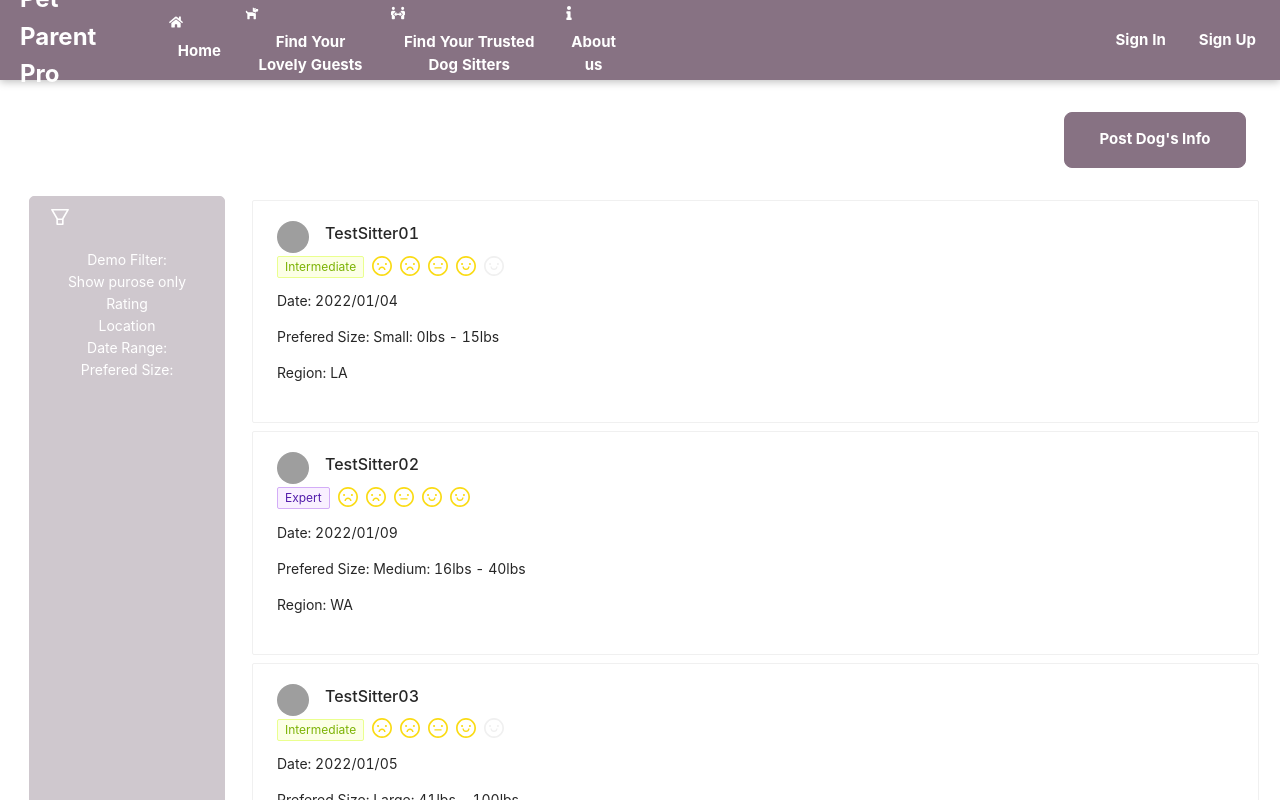
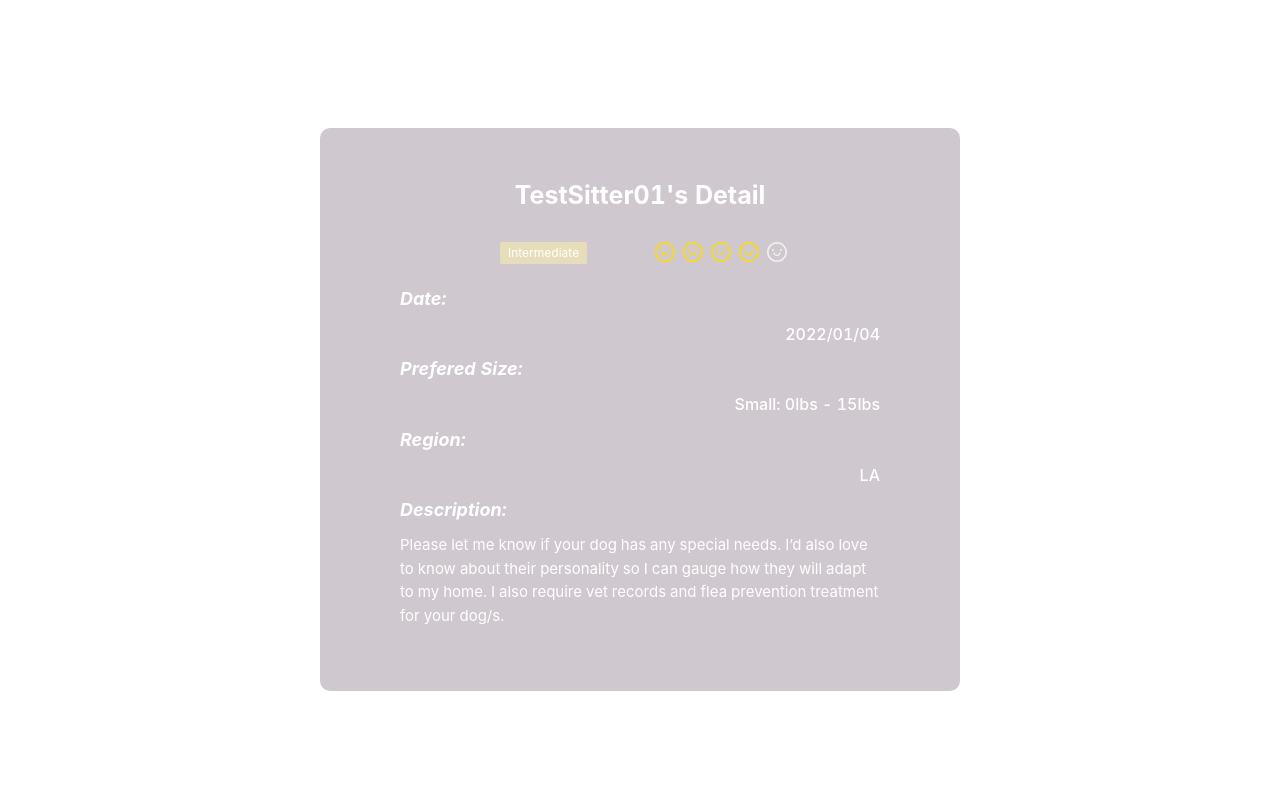
Before and after one commit to JasonLengUSC/Pet-Parent-Pro, a React (Create React App) app: page /sitters/TestSitter01 in a window 1280 px wide. Shown: the top 800 px of the page. Built offline with nearby package versions, Linux system fonts and the light colour scheme; grey boxes are pictures that could not be loaded.

Commit message:
PPP-25 feature Dog and Sitter card detail page implemeneted

```diff
--- a/src/App.js
+++ b/src/App.js
@@ -3,7 +3,9 @@ import "antd/dist/antd.min.css";
 
 import Home from "./pages/HeaderPages/Home";
 import Dogs from "./pages/HeaderPages/Dogs";
+import DogDetail from "./pages/HeaderPages/DogDetail";
 import Sitters from "./pages/HeaderPages/Sitters";
+import SitterDetail from "./pages/HeaderPages/SitterDetail";
 import About from "./pages/HeaderPages/About";
 import ForgetPassword from "./pages/ForgetPassword";
 import NotFound from "./pages/NotFound";
@@ -18,11 +20,17 @@ function App() {
         <Route path="/home" exact>
           <Home />
         </Route>
-        <Route path="/dogs">
+        <Route path="/dogs" exact>
           <Dogs />
         </Route>
-        <Route path="/sitters">
+        <Route path="/dogs/:dogId">
+          <DogDetail />
+        </Route>
+        <Route path="/sitters" exact>
           <Sitters />
+        </Route>
+        <Route path="/sitters/:sitterId">
+          <SitterDetail />
         </Route>
         <Route path="/about">
           <About />
--- /dev/null
+++ b/src/pages/HeaderPages/DogDetail.js
@@ -0,0 +1,105 @@
+import { useParams } from "react-router-dom";
+
+import { WrapFigure } from "./DogDetailStyles";
+
+const DUMMY_DOGS = [
+  {
+    username: "TestDogParent01",
+    date: "2022/01/04",
+    dogId: "Milo",
+    breed: "Husky",
+    region: "LA",
+    description:
+      "He is two years old, super adorable and cute. Never barks at night, loves paly with people. Feel free to contact for more info.",
+  },
+  {
+    username: "TestDogParent02",
+    date: "2022/01/09",
+    dogId: "Ollie",
+    breed: "Husky",
+    region: "WA",
+    description:
+      "He is two years old, super adorable and cute. Never barks at night, loves paly with people. Feel free to contact for more info.",
+  },
+  {
+    username: "TestDogParent03",
+    date: "2022/01/05",
+    dogId: "Leo",
+    breed: "Husky",
+    region: "VA",
+    description:
+      "He is two years old, super adorable and cute. Never barks at night, loves paly with people. Feel free to contact for more info.",
+  },
+  {
+    username: "TestDogParent04",
+    date: "2022/01/03",
+    dogId: "Blue",
+    breed: "Husky",
+    region: "FL",
+    description:
+      "He is two years old, super adorable and cute. Never barks at night, loves paly with people. Feel free to contact for more info.",
+  },
+  {
+    username: "TestDogParent05",
+    date: "2022/02/01",
+    dogId: "Loki",
+    breed: "Husky",
+    region: "AZ",
+    description:
+      "He is two years old, super adorable and cute. Never barks at night, loves paly with people. Feel free to contact for more info.",
+  },
+  {
+    username: "TestDogParent06",
+    date: "2022/02/02",
+    dogId: "Cookie",
+    breed: "Husky",
+    region: "MN",
+    description:
+      "He is two years old, super adorable and cute. Never barks at night, loves paly with people. Feel free to contact for more info.",
+  },
+  {
+    username: "TestDogParent07",
+    date: "2022/02/04",
+    dogId: "Cooper",
+    breed: "Husky",
+    region: "WA",
+    description:
+      "He is two years old, super adorable and cute. Never barks at night, loves paly with people. Feel free to contact for more info.",
+  },
+  {
+    username: "TestDogParent08",
+    date: "2022/01/31",
+    dogId: "Bella",
+    breed: "Husky",
+    region: "LA",
+    description:
+      "He is two years old, super adorable and cute. Never barks at night, loves paly with people. Feel free to contact for more info.",
+  },
+];
+
+const DogDetail = () => {
+  const params = useParams();
+
+  const dog = DUMMY_DOGS.find((dog) => dog.dogId === params.dogId);
+
+  if (!dog) {
+    return <p>No such dog found!</p>;
+  }
+
+  return (
+    <WrapFigure>
+      <h1>{dog.dogId}'s Detail </h1>
+      <h2>Parent:</h2>
+      <h3>{dog.username}</h3>
+      <h2>Date:</h2>
+      <h3>{dog.date}</h3>
+      <h2>Breed: </h2>
+      <h3>{dog.breed}</h3>
+      <h2>Region:</h2>
+      <h3>{dog.region}</h3>
+      <h2>Description: </h2>
+      <p>{dog.description}</p>
+    </WrapFigure>
+  );
+};
+export default DogDetail;
--- /dev/null
+++ b/src/pages/HeaderPages/DogDetailStyles.js
@@ -0,0 +1,40 @@
+import styled from "styled-components";
+
+const WrapFigure = styled.figure`
+  background-color: #cfc8ce;
+  color: white;
+  border-radius: 10px;
+  padding-top: 3rem;
+  padding-bottom: 3rem;
+  padding-left: 5rem;
+  padding-right: 5rem;
+  margin: 8rem auto;
+  width: 90%;
+  max-width: 40rem;
+  & h1 {
+    font-size: 25px;
+    font-weight: bold;
+    color: white;
+    margin-bottom: 20px;
+    text-align: center;
+  }
+  & h2 {
+    font-style: italic;
+    font-size: 18px;
+    font-weight: bold;
+    text-align: left;
+    color: white;
+  }
+  & h3 {
+    font-size: 16px;
+    color: white;
+    text-align: right;
+  }
+  & p {
+    font-size: 15px;
+    color: white;
+    text-align: left;
+  }
+`;
+
+export { WrapFigure };
--- /dev/null
+++ b/src/pages/HeaderPages/SitterDetail.js
@@ -0,0 +1,123 @@
+import { useParams } from "react-router-dom";
+
+import { Rate, Tag } from "antd";
+
+import { FrownOutlined, MehOutlined, SmileOutlined } from "@ant-design/icons";
+
+import { WrapFigure } from "./SitterDetailStyles";
+
+const DUMMY_SITTERS = [
+  {
+    sitterId: "TestSitter01",
+    rating: 4,
+    date: "2022/01/04",
+    preferedSize: "Small: 0lbs - 15lbs",
+    region: "LA",
+    tag: "Intermediate",
+    description:
+      "Please let me know if your dog has any special needs. I’d also love to know about their personality so I can gauge how they will adapt to my home. I also require vet records and flea prevention treatment for your dog/s.",
+  },
+  {
+    sitterId: "TestSitter02",
+    rating: 5,
+    date: "2022/01/09",
+    preferedSize: "Medium: 16lbs - 40lbs",
+    region: "WA",
+    tag: "Expert",
+    description:
+      "Please let me know if your dog has any special needs. I’d also love to know about their personality so I can gauge how they will adapt to my home. I also require vet records and flea prevention treatment for your dog/s.",
+  },
+  {
+    sitterId: "TestSitter03",
+    rating: 4,
+    date: "2022/01/05",
+    preferedSize: "Large: 41lbs - 100lbs",
+    region: "VA",
+    tag: "Intermediate",
+    description:
+      "Please let me know if your dog has any special needs. I’d also love to know about their personality so I can gauge how they will adapt to my home. I also require vet records and flea prevention treatment for your dog/s.",
+  },
+  {
+    sitterId: "TestSitter04",
+    rating: 3,
+    date: "2022/01/03",
+    preferedSize: "Small: 0lbs - 15lbs",
+    region: "FL",
+    tag: "Beginner",
+    description:
+      "Please let me know if your dog has any special needs. I’d also love to know about their personality so I can gauge how they will adapt to my home. I also require vet records and flea prevention treatment for your dog/s.",
+  },
+  {
+    sitterId: "TestSitter05",
+    rating: 5,
+    date: "2022/02/01",
+    preferedSize: "Medium: 16lbs - 40lbs",
+    region: "AZ",
+    tag: "Expert",
+    description:
+      "Please let me know if your dog has any special needs. I’d also love to know about their personality so I can gauge how they will adapt to my home. I also require vet records and flea prevention treatment for your dog/s.",
+  },
+  {
+    sitterId: "TestSitter06",
+    rating: 2,
+    date: "2022/02/02",
+    preferedSize: "Large: 41lbs - 100lbs",
+    region: "MN",
+    tag: "Beginner",
+    description:
+      "Please let me know if your dog has any special needs. I’d also love to know about their personality so I can gauge how they will adapt to my home. I also require vet records and flea prevention treatment for your dog/s.",
+  },
+];
+
+const ratingIcons = [
+  <FrownOutlined />,
+  <FrownOutlined />,
+  <MehOutlined />,
+  <SmileOutlined />,
+  <SmileOutlined />,
+];
+
+const experienceColorMapping = {
+  Beginner: "#c0c99b",
+  Intermediate: "#e8ddba",
+  Expert: "#c1d1d6",
+};
+
+const SitterDetail = () => {
+  const params = useParams();
+
+  const sitter = DUMMY_SITTERS.find(
+    (sitter) => sitter.sitterId === params.sitterId
+  );
+
+  if (!sitter) {
+    return <p>No such sitter found!</p>;
+  }
+
+  return (
+    <WrapFigure>
+      <h1>{sitter.sitterId}'s Detail </h1>
+      <Tag
+        style={{ marginLeft: "100px" }}
+        color={experienceColorMapping[sitter.tag]}
+      >
+        {sitter.tag}
+      </Tag>
+      <Rate
+        style={{ marginLeft: "60px", marginBottom: "18px" }}
+        defaultValue={sitter.rating}
+        character={({ index }) => ratingIcons[index]}
+        disabled
+      />
+      <h2>Date:</h2>
+      <h3>{sitter.date}</h3>
+      <h2>Prefered Size: </h2>
+      <h3>{sitter.preferedSize}</h3>
+      <h2>Region:</h2>
+      <h3>{sitter.region}</h3>
+      <h2>Description: </h2>
+      <p>{sitter.description}</p>
+    </WrapFigure>
+  );
+};
+export default SitterDetail;
--- /dev/null
+++ b/src/pages/HeaderPages/SitterDetailStyles.js
@@ -0,0 +1,40 @@
+import styled from "styled-components";
+
+const WrapFigure = styled.figure`
+  background-color: #cfc8ce;
+  color: white;
+  border-radius: 10px;
+  padding-top: 3rem;
+  padding-bottom: 3rem;
+  padding-left: 5rem;
+  padding-right: 5rem;
+  margin: 8rem auto;
+  width: 90%;
+  max-width: 40rem;
+  & h1 {
+    font-size: 25px;
+    font-weight: bold;
+    color: white;
+    margin-bottom: 20px;
+    text-align: center;
+  }
+  & h2 {
+    font-style: italic;
+    font-size: 18px;
+    font-weight: bold;
+    text-align: left;
+    color: white;
+  }
+  & h3 {
+    font-size: 16px;
+    color: white;
+    text-align: right;
+  }
+  & p {
+    font-size: 15px;
+    color: white;
+    text-align: left;
+  }
+`;
+
+export { WrapFigure };
--- a/src/pages/HeaderPages/Sitters.js
+++ b/src/pages/HeaderPages/Sitters.js
@@ -1,4 +1,5 @@
 import { useState } from "react";
+import { Link } from "react-router-dom";
 
 import DogForm from "../../forms/DogForm";
 import MainHeader from "../../components/UI/MainHeader";
@@ -20,19 +21,13 @@ const ratingIcons = [
   <SmileOutlined />,
 ];
 
-const experienceColorMapping = {
-  Beginner: "orange",
-  Intermediate: "lime",
-  Expert: "purple",
-};
-
 const userInfo = {
   username: "TestPetParent01",
 };
 
 const DUMMY_SITTERS = [
   {
-    username: "TestSitter01",
+    sitterId: "TestSitter01",
     rating: 4,
     date: "2022/01/04",
     preferedSize: "Small: 0lbs - 15lbs",
@@ -40,7 +35,7 @@ const DUMMY_SITTERS = [
     tag: "Intermediate",
   },
   {
-    username: "TestSitter02",
+    sitterId: "TestSitter02",
     rating: 5,
     date: "2022/01/09",
     preferedSize: "Medium: 16lbs - 40lbs",
@@ -48,7 +43,7 @@ const DUMMY_SITTERS = [
     tag: "Expert",
   },
   {
-    username: "TestSitter03",
+    sitterId: "TestSitter03",
     rating: 4,
     date: "2022/01/05",
     preferedSize: "Large: 41lbs - 100lbs",
@@ -56,7 +51,7 @@ const DUMMY_SITTERS = [
     tag: "Intermediate",
   },
   {
-    username: "TestSitter04",
+    sitterId: "TestSitter04",
     rating: 3,
     date: "2022/01/03",
     preferedSize: "Small: 0lbs - 15lbs",
@@ -64,7 +59,7 @@ const DUMMY_SITTERS = [
     tag: "Beginner",
   },
   {
-    username: "TestSitter05",
+    sitterId: "TestSitter05",
     rating: 5,
     date: "2022/02/01",
     preferedSize: "Medium: 16lbs - 40lbs",
@@ -72,7 +67,7 @@ const DUMMY_SITTERS = [
     tag: "Expert",
   },
   {
-    username: "TestSitter06",
+    sitterId: "TestSitter06",
     rating: 2,
     date: "2022/02/02",
     preferedSize: "Large: 41lbs - 100lbs",
@@ -80,6 +75,12 @@ const DUMMY_SITTERS = [
     tag: "Beginner",
   },
 ];
+
+const experienceColorMapping = {
+  Beginner: "#c0c99b",
+  Intermediate: "#e8ddba",
+  Expert: "#c1d1d6",
+};
 
 const Sitters = () => {
   const [showDogForm, setShowDogForm] = useState(false);
@@ -113,13 +114,13 @@ const Sitters = () => {
                 <Card hoverable style={{ width: "98%", marginTop: 8 }}>
                   <Meta
                     avatar={<Avatar src="https://joeschmoe.io/api/v1/random" />}
-                    title={sitter.username}
+                    title={sitter.sitterId}
                   />
                   <Tag color={experienceColorMapping[sitter.tag]}>
                     {sitter.tag}
                   </Tag>
                   <Rate
-                    style={{ "marginBottom": "10px" }}
+                    style={{ marginBottom: "10px" }}
                     defaultValue={sitter.rating}
                     character={({ index }) => ratingIcons[index]}
                     disabled
@@ -127,6 +128,12 @@ const Sitters = () => {
                   <p>Date: {sitter.date}</p>
                   <p>Prefered Size: {sitter.preferedSize}</p>
                   <p>Region: {sitter.region}</p>
+                  <Link
+                    style={{ fontSize: "15px", color: "#877283" }}
+                    to={`/sitters/${sitter.sitterId}`}
+                  >
+                    More...
+                  </Link>
                 </Card>
               </Col>
             );
```
Also changed, not shown: src/forms/DogForm.js (+19 -3 lines), src/pages/HeaderPages/Dogs.js (+17 -2 lines).
